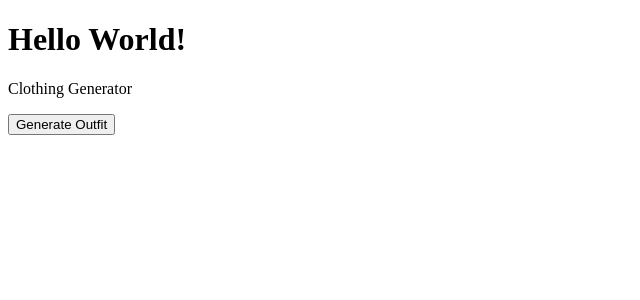
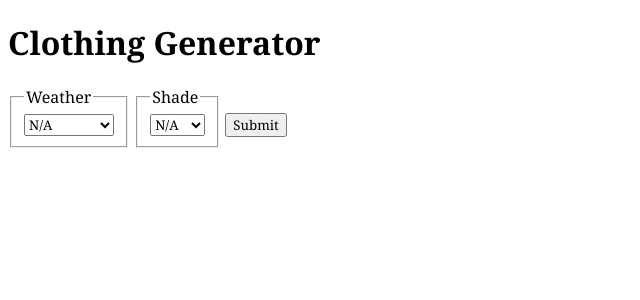
Before and after one commit to tzunni/clothing-coordinator, a Django app: page /generator/ in a window 1280 px wide. Shown: the top 300 px of the page, without its empty margins (0-640 px from the left). Run offline with Django 5.2, Linux system fonts and the light colour scheme.

Commit message:
front end?

```diff
--- a/generator/templates/generator.html
+++ b/generator/templates/generator.html
@@ -1,9 +1,39 @@
 <!DOCTYPE html>
 <html>
+<style>
+    * {
+        font-family: Cambria, Cochin, Georgia, Times, 'Times New Roman', serif
+    }
+</style>
 <body>
 
-<h1>Hello World!</h1>
-<p>Clothing Generator</p>
-<button type="button">Generate Outfit</button>
+<h1>Clothing Generator</h1>
+<form action="">
+    <div>
+        <fieldset style="display: inline-block">
+            <legend>Weather</legend>
+            <label for="weather" style="font-size: x-large;"></label>
+            <div><select id="weather" name="weather">
+                <option value="" hidden style="color: lightgray">N/A</option>
+                <option value="cold">Cold</option>
+                <option value="temperate">Temperate</option>
+                <option value="warm">Warm</option>
+                <option value="hot">Hot</option>
+            </select></div>
+        </fieldset>
+        <fieldset style="display: inline-block">
+            <legend>Shade</legend>
+            <label for="shade" style="font-size: x-large;"></label>
+            <div><select id="shade" name="shade">
+                <option value="" hidden style="color: lightgray">N/A</option>
+                <option value="light">Light</option>
+                <option value="dark">Dark</option>
+            </select></div>
+        </fieldset>
+        <input type="submit" value="Submit">
+    </div>
+</form>
+<script></script>
+
 </body>
 </html>
```
